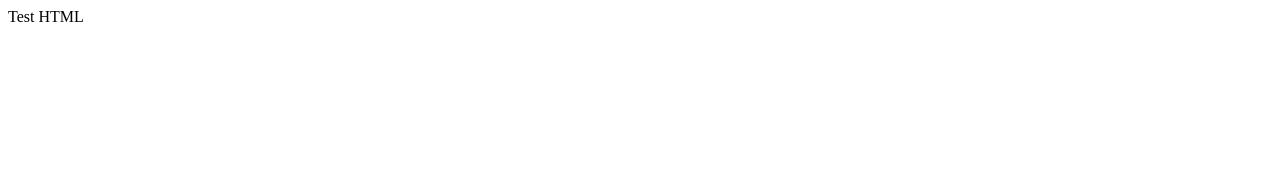
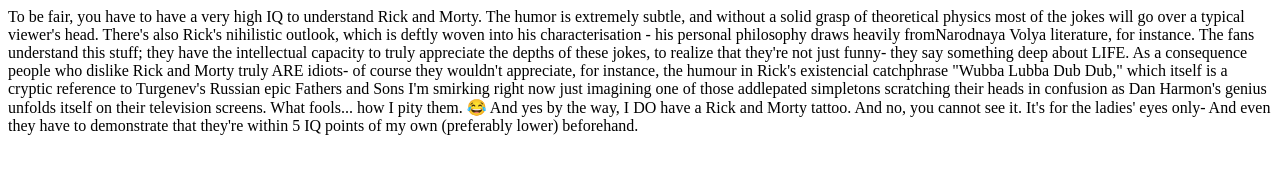
Before and after one commit to DebouvereArne/DemoLes2, a plain HTML site: page index.html in a window 1280 px wide. Drawn offline with Linux system fonts and the light colour scheme.

Commit message:
yiff :33mi

```diff
--- a/index.html
+++ b/index.html
@@ -1,8 +1,8 @@
 <html>
 <head>
-    <title>Hello Azure</title>
+    <title>Add me if you want to ERP :3</title>
 </head>
 <body>
-Test HTML
+To be fair, you have to have a very high IQ to understand Rick and Morty. The humor is extremely subtle, and without a solid grasp of theoretical physics most of the jokes will go over a typical viewer's head. There's also Rick's nihilistic outlook, which is deftly woven into his characterisation - his personal philosophy draws heavily fromNarodnaya Volya literature, for instance. The fans understand this stuff; they have the intellectual capacity to truly appreciate the depths of these jokes, to realize that they're not just funny- they say something deep about LIFE. As a consequence people who dislike Rick and Morty truly ARE idiots- of course they wouldn't appreciate, for instance, the humour in Rick's existencial catchphrase "Wubba Lubba Dub Dub," which itself is a cryptic reference to Turgenev's Russian epic Fathers and Sons I'm smirking right now just imagining one of those addlepated simpletons scratching their heads in confusion as Dan Harmon's genius unfolds itself on their television screens. What fools... how I pity them. 😂 And yes by the way, I DO have a Rick and Morty tattoo. And no, you cannot see it. It's for the ladies' eyes only- And even they have to demonstrate that they're within 5 IQ points of my own (preferably lower) beforehand.
 </body>
 </html>
```
